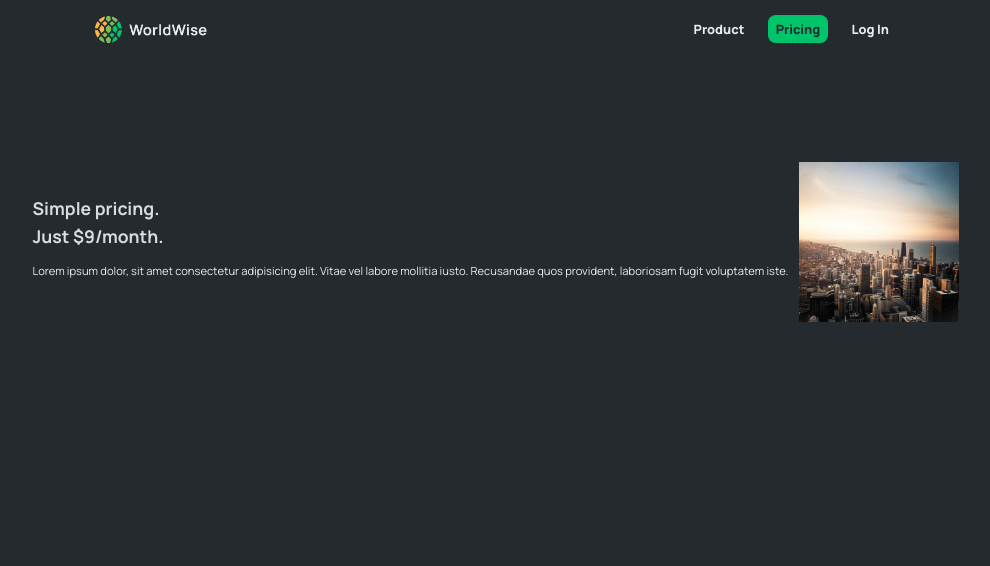
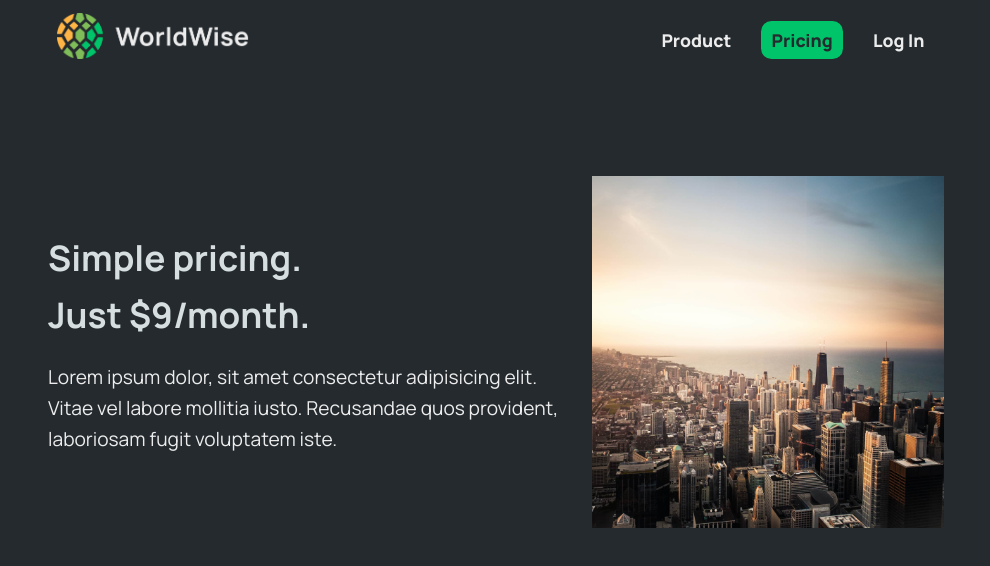
Before and after one commit to davidrapu/world, a React (Vite) app: page /pricing in a window 1280 px wide. Shown: the top 566 px of the page, without its empty margins (144-1134 px from the left). Built offline with nearby package versions, Linux system fonts and the light colour scheme.

Commit message:
full UI complete and completely responsive

```diff
--- a/src/components/Navigation/NavBar.jsx
+++ b/src/components/Navigation/NavBar.jsx
@@ -16,7 +16,7 @@ function NavBar() {
                 <NavLink className={styles.a} to="/pricing">Pricing</NavLink>
             </li>
             <li className={styles.li}>
-                <NavLink className={styles.a} to="/">Log In</NavLink>
+                <NavLink className={styles.a} to="/login">Log In</NavLink>
             </li>
         </ul>
     </nav>
--- a/src/components/Navigation/NavBar.module.css
+++ b/src/components/Navigation/NavBar.module.css
@@ -31,3 +31,38 @@
 .li:hover{
     transform: scale(1.1);
 }
+
+@media (min-width: 750px){
+    .navBar{
+        align-items: center;
+        height: 2.5em;
+    }
+    .img{
+        width: 9em;
+        height: 100%;
+    }
+    .locations{
+        column-gap: 1.1em;
+        height: 100%;
+        align-items: center;
+    }
+    .a{
+        font-size: 0.95em;
+        height: 100%;
+    }
+}
+
+@media (min-width: 1000px){
+    .navBar{
+        height: 3em;
+    }
+    .img{
+        width: 12em;
+    }
+    .locations{
+        column-gap: 1.2em;
+    }
+    .a{
+        font-size: 1.1em;
+    }
+}
--- a/src/pages/Home/Home.module.css
+++ b/src/pages/Home/Home.module.css
@@ -9,13 +9,16 @@
     background-position: center;
     min-height: 100vh;
     width: auto;
+    display: flex;
+    flex-direction: column;
+    row-gap: 8em;
+    align-items: center;
 
     padding: 0;
     margin: 0;
 }
 .main{
     padding: 0 1em;
-    margin-top: 10em;
     text-align: center;
     display: flex;
     flex-direction: column;
@@ -27,7 +30,38 @@
     margin: 0;
 }
 .main h2{
-    font-size: 0.55em;
+    font-size: 0.6em;
     color: var(--color-light--1);
     margin-bottom: 2em;
 }
+.main button{
+    padding: 0.7em 1.3em;
+    font-size: 0.6em;
+    font-weight: 700;
+}
+
+@media (min-width: 46.8750em){ /* 750 px */
+    .main{
+        width: 70%;
+        h2{
+            font-size: 0.8em;
+        }
+        button{
+            font-size: 0.8em ;
+        }
+    }
+}
+
+@media (min-width: 1200px){
+    .main{
+        h1{
+            font-size: 2.1em;
+        }
+        h2{
+            font-size: 1em;
+        }
+        button{
+            font-size: 1em;
+        }
+    }
+}
--- a/src/pages/Pricing/Pricing.module.css
+++ b/src/pages/Pricing/Pricing.module.css
@@ -3,6 +3,7 @@
   min-height: 100vh;
   width: 100%;
   display: flex;
+  align-items: center;
   flex-direction: column;
   row-gap: 5em;
   padding: 0;
@@ -30,3 +31,52 @@
   font-size: 0.7em;
   color: var(--color-light--2);
 }
+
+@media (min-width: 46.8750em){ /* 46.8750em */
+  .pricing{
+    main{
+      width: 70%;
+      img{
+        height: 15em;
+      }
+      h2{
+        font-size: 1.5em;
+      }
+      p{
+        font-size: 0.8em;
+      }
+    }
+  }
+}
+
+@media (min-width: 56.2500em){ /* 900 px */
+  .pricing{
+    main{
+      img{
+        height: 18em;
+      }
+      h2{
+        font-size: 1.8em;
+      }
+      p{
+        font-size: 1em;
+      }
+    }
+  }
+}
+
+@media (min-width: 75em){ /* 1200 px */
+  .pricing{
+    main{
+      img{
+        height: 22em;
+      }
+      h2{
+        font-size: 2.2em;
+      }
+      p{
+        font-size: 1.2em;
+      }
+    }
+  }
+}
--- a/src/pages/Product/Product.module.css
+++ b/src/pages/Product/Product.module.css
@@ -4,6 +4,7 @@
   width: 100%;
   display: flex;
   flex-direction: column;
+  align-items: center;
   row-gap: 6em;
   padding: 0;
   margin: 0;
@@ -29,3 +30,52 @@
 .desc p{
   font-size: 0.6em;
 }
+
+@media (min-width: 46.8750em){ /* 750 px */
+  .main{
+    width: 70%;
+    img{
+      height: 12em;
+    }
+    .desc{
+      h2{
+        font-size: 1.7em;
+      }
+      p{
+        font-size: 0.7em;
+      }
+    }
+  }
+}
+
+@media (min-width: 56.2500em){ /* 900 px */
+  .main{
+    img{
+      height: 15em;
+    }
+    .desc{
+      h2{
+        font-size: 2em;
+      }
+      p{
+        font-size: 0.9em;
+      }
+    }
+  }
+}
+
+@media (min-width: 75em){ /* 1200 px */
+  .main{
+    img{
+      height: 20em;
+    }
+    .desc{
+      h2{
+        font-size: 2.5em;
+      }
+      p{
+        font-size: 1.2em;
+      }
+    }
+  }
+}
```
